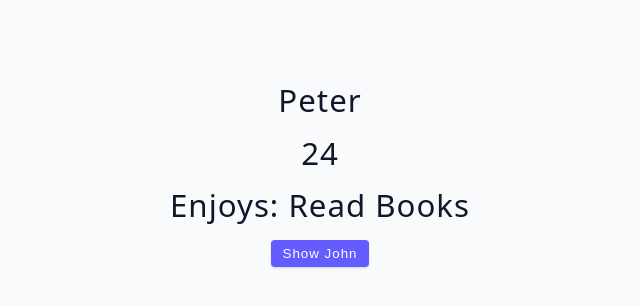
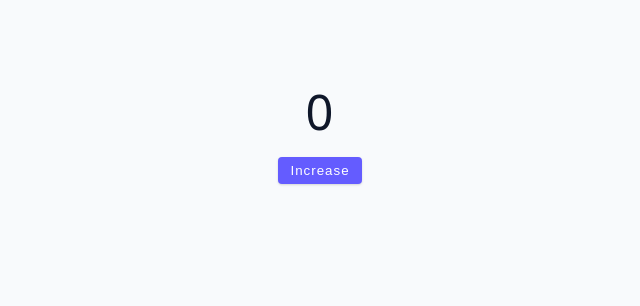
Before and after one commit to matoanbach/React-Hooks-and-Advanced-Topics, a React (Vite) app: page / in a window 1280 px wide. Shown: the top 306 px of the page, without its empty margins (320-960 px from the left). Built offline with nearby package versions, Linux system fonts and the light colour scheme.

Commit message:
UseState - SetTimeout Example

```diff
--- a/src/App.jsx
+++ b/src/App.jsx
@@ -1,4 +1,4 @@
-import Starter from "./tutorial/01-useState/starter/04-useState-object"
+import Starter from "./tutorial/01-useState/starter/05-useState-gotcha"
 
 function App() {
   return (
--- a/src/tutorial/01-useState/starter/05-useState-gotcha.jsx
+++ b/src/tutorial/01-useState/starter/05-useState-gotcha.jsx
@@ -1,5 +1,22 @@
+import {useState} from "react";
+
 const UseStateGotcha = () => {
-  return <h2>useState "gotcha"</h2>;
+  const [value, setValue] = useState(0);
+  function handleClick() {
+    setTimeout(() => {
+      console.log('clicked the button');
+      setValue((currentState) => {
+        const newState = currentState + 1
+        return newState;
+      });
+    }, 3000);
+  }
+  return (
+    <div>
+      <h1>{value}</h1>
+      <button type="button" className="btn" onClick={handleClick}>increase</button>
+    </div>
+  );
 };
 
 export default UseStateGotcha;
```
